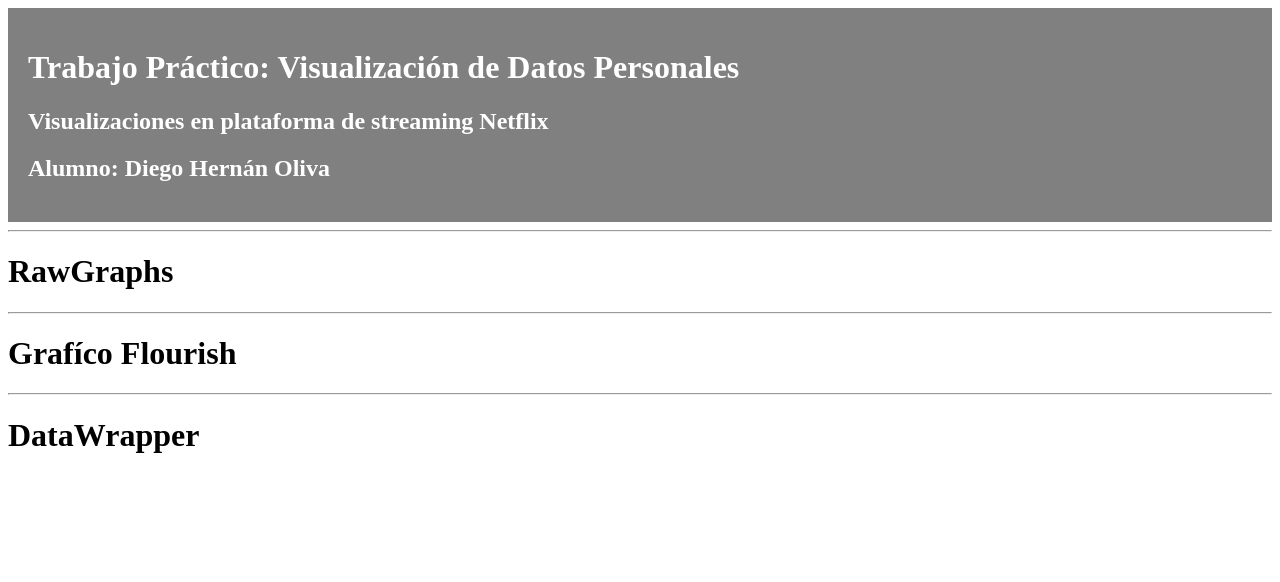
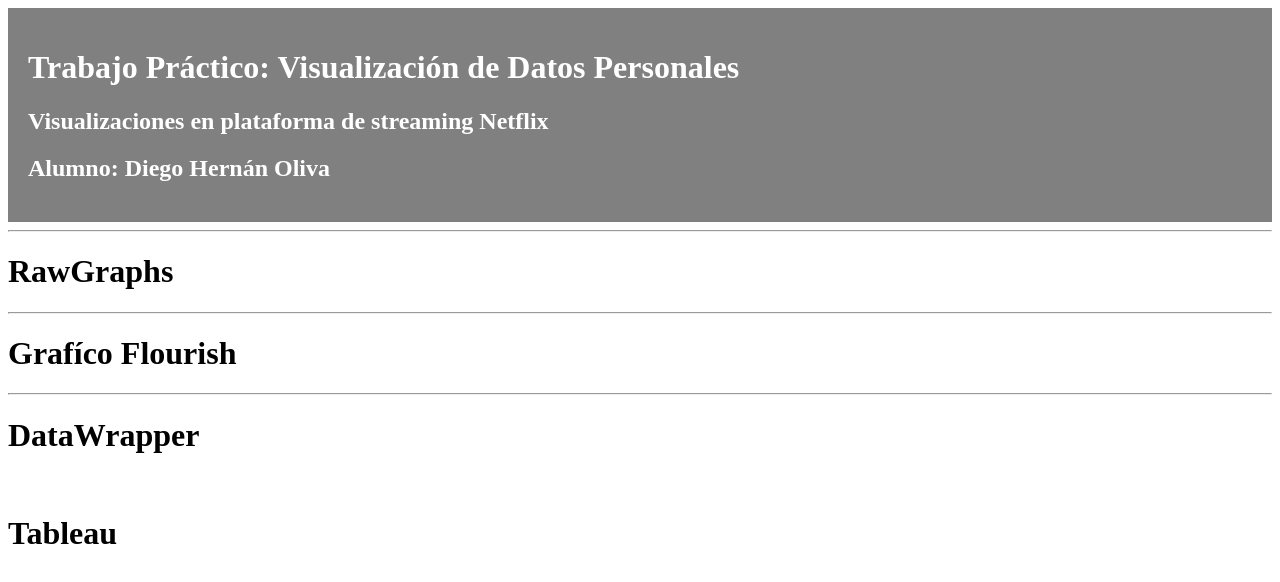
Before and after one commit to dholiva/infovis, a plain HTML site: page indexTP.html in a window 1280 px wide. Drawn offline with Linux system fonts and the light colour scheme; a script that the page names is missing.

Commit message:
Update indexTP.html

```diff
--- a/indexTP.html
+++ b/indexTP.html
@@ -25,7 +25,11 @@
 <hr>
 
 <h1>DataWrapper </h1>
+  <br>
 
+<h1>Tableau</h1>
+
+  <br>
 
 
 
```
